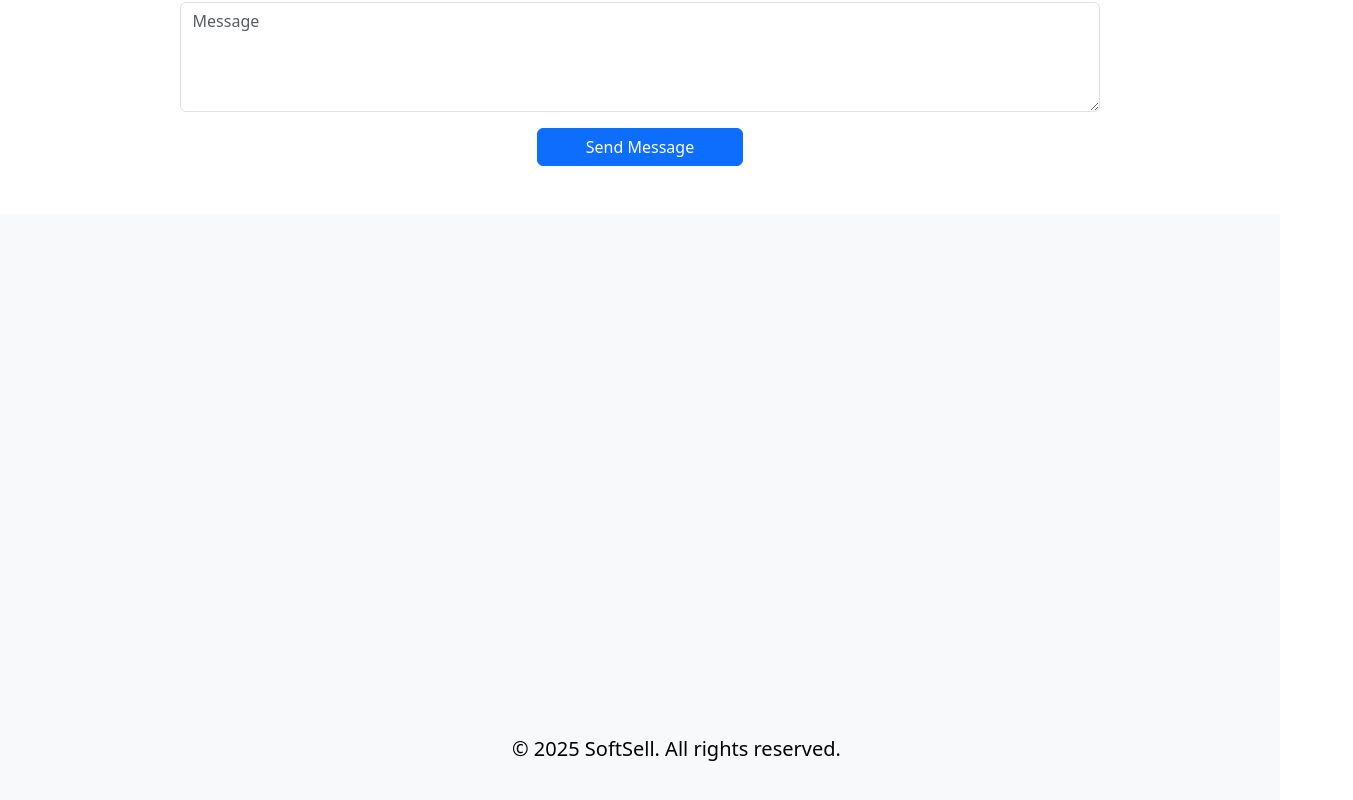
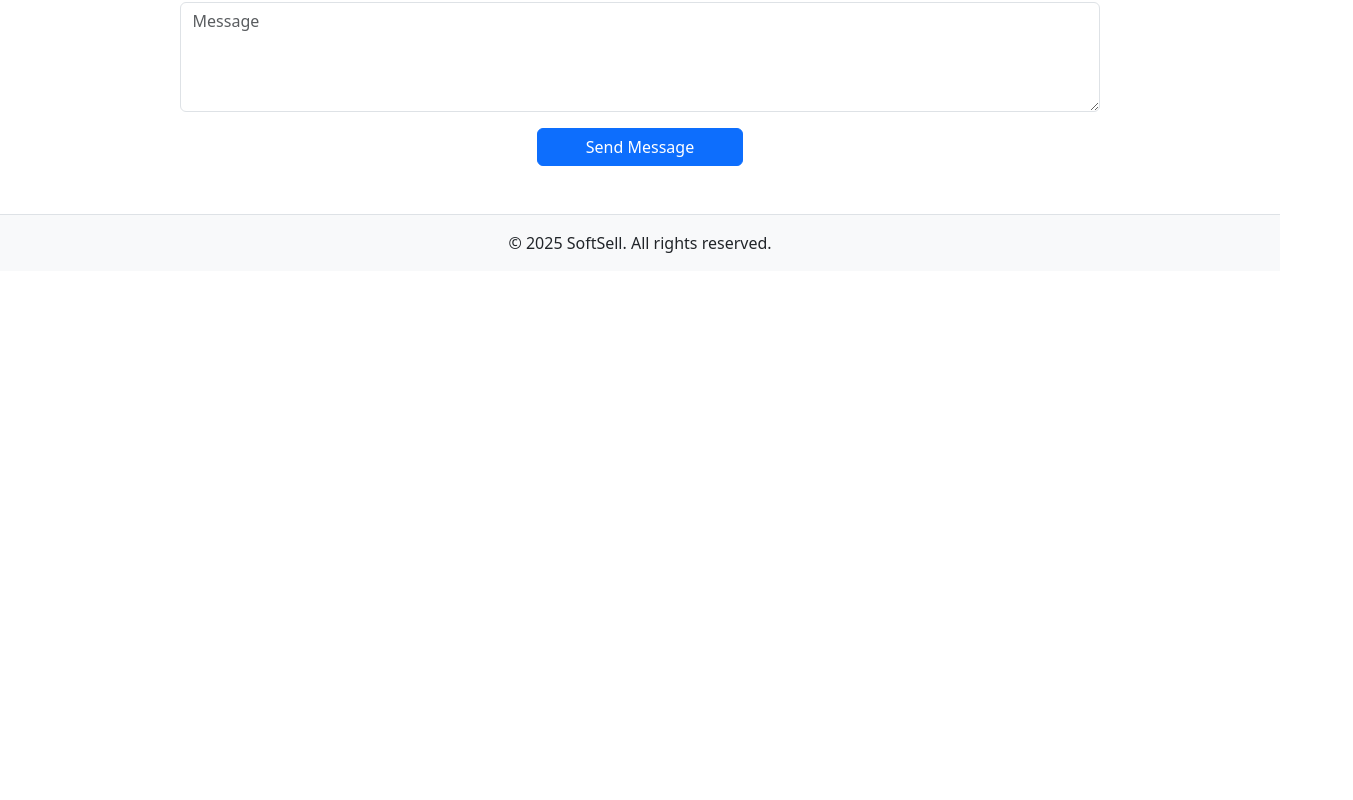
Before and after one commit to Sumanthsrgowda/soft-sell, a React (Vite) app: page / in a window 1280 px wide. Shown: the part 1637-2437 px from the top of the page, 1353 px wide, since content can reach past the window. After the commit the page ends 1908 px from the top, so only its background shows below. Built offline with nearby package versions, Linux system fonts and the light colour scheme.

Commit message:
Update Footer.jsx

```diff
--- a/src/components/Footer.jsx
+++ b/src/components/Footer.jsx
@@ -2,8 +2,8 @@ import React from 'react';
 
 const Footer = ({ darkMode, setDarkMode }) => {
   return (
-    <footer className={`navbar ${darkMode ? 'navbar-dark bg-dark' : 'navbar-light bg-light'}`}>
-      <div className="navbar-brand footer-center">© 2025 SoftSell. All rights reserved.</div>
+    <footer className="text-center py-3 bg-light border-top">
+      © 2025 SoftSell. All rights reserved.
     </footer>
   );
 };
```
